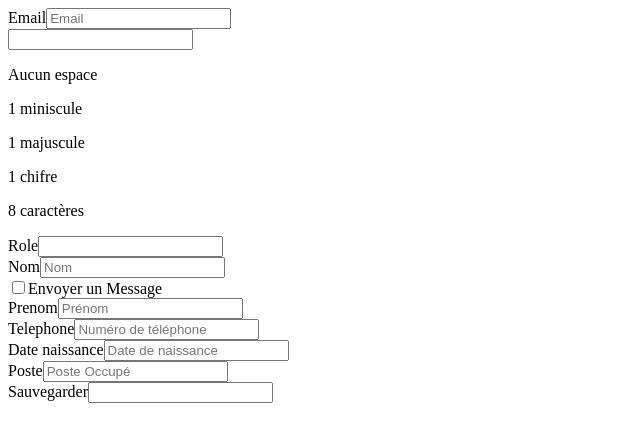
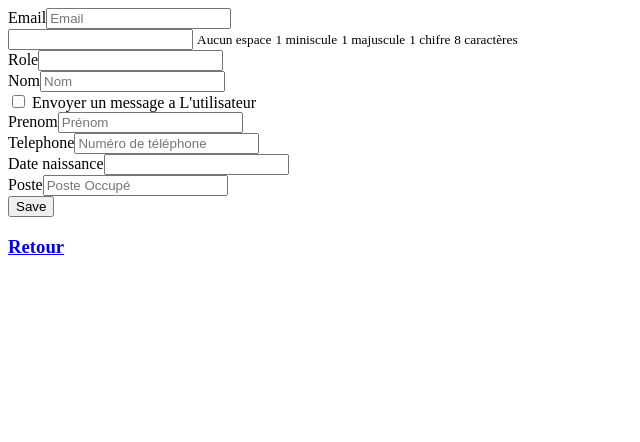
Before and after one commit to haytham-tannouch/Market-Project, a Symfony app: template Projet-Source/templates/dashboard/creationUser.html.twig in a window 1280 px wide. Shown: the top 442 px of the page, without its empty margins (0-640 px from the left). Run offline with Twig, Linux system fonts and the light colour scheme; the template is opened without the code that fills it, so the values that code supplies are empty; form fields are guessed from the names that the template uses; some libraries are stand-ins or nearby versions.

Commit message:
Creation User 90% User Listing 90%

```diff
--- a/Projet-Source/src/Entity/User.php
+++ b/Projet-Source/src/Entity/User.php
@@ -28,7 +28,7 @@ class User implements UserInterface
     /**
      * @ORM\Column(type="string", length=255)
      * @Assert\Regex(
-     *     pattern="/(?=.*\d)(?=.*[a-z])(?=.*[A-Z]).{8,}/i",
+     *     pattern="/(?=.*\d)(?=.*[a-z])(?=.*[A-Z]).{8,}/",
      *     message="Veuillez respectez le format donné"
      * )
      */
@@ -46,6 +46,10 @@ class User implements UserInterface
 
     /**
      * @ORM\Column(type="string", length=255)
+     * @Assert\Type(
+     *     type="numeric",
+     *     message="Le Numéro {{ value }} Est Invalide !"
+     * )
      */
     private $telephone;
 
--- a/Projet-Source/templates/dashboard/creationUser.html.twig
+++ b/Projet-Source/templates/dashboard/creationUser.html.twig
@@ -1,31 +1,37 @@
 {% extends 'base.html.twig' %}
 
-
+{% block title %}Ajouter un Nouvel utilisateur!{% endblock %}
 {% block body %}
     {{ form_start(form) }}
 
     {{ form_row(form.email,  {'attr' : {'placeholder' : "Email"}}) }}
     {{ form_widget(form.password, {'attr' : {'oninput' : "passValidation()"},'id':"psswdId"})}}
     {{ form_errors(form.password) }}
-    <p style="color: black" id="AE">Aucun espace</p>
-    <p style="color: black" id="Min">1 miniscule</p>
-    <p style="color: black" id="Maj">1 majuscule</p>
-    <p style="color: black" id="Chif">1 chifre</p>
-    <p style="color: black" id="Char">8 caractères</p>
+    <small style="color: black" id="AE">Aucun espace</small>
+    <small style="color: black" id="Min">1 miniscule</small>
+    <small style="color: black" id="Maj">1 majuscule</small>
+    <small style="color: black" id="Chif">1 chifre</small>
+    <small style="color: black" id="Char">8 caractères</small>
     {{ form_row(form.role) }}
     {{ form_row(form.nom, {'attr' : {'placeholder' : "Nom"}}) }}
-    <input type="checkbox" name="sendMsg">Envoyer un Message
+    <input type="checkbox" name="message"> Envoyer un  message a L'utilisateur
     {{ form_row(form.prenom, {'attr' : {'placeholder' : "Prénom"}}) }}
     {{ form_row(form.telephone, {'attr' : {'placeholder' : "Numéro de téléphone"}}) }}
-    {{ form_row(form.dateNaissance, {'attr' : {'placeholder' : "Date de naissance"}}) }}
+    {{ form_row(form.dateNaissance) }}
     {{ form_row(form.poste, {'attr' : {'placeholder' : "Poste Occupé"}}) }}
-    {{ form_row(form.Sauvegarder,{'attr' : {'id':"save"}})}}
+    {{ form_row(form.save,{'attr' : {'onsubmit' : "sendEmail"}}) }}
+    <a href="{{ path('dashboard') }}"><h3>Retour</h3></a>
 {% endblock %}
 {% block javascripts %}
     <script>
+        function sendEmail() {
+            if(document.getElementsByName("message").checked)
+            {
+                alert('bravo');
+            }
 
+        }
         function passValidation() {
-
             var password = document.getElementById("psswdId").value;
 
             var AE   = document.getElementById("AE").  valueOf();
@@ -33,28 +39,21 @@
             var Maj  = document.getElementById("Maj"). valueOf();
             var Chif = document.getElementById("Chif").valueOf();
             var Char = document.getElementById("Char").valueOf();
-            var save = document.getElementById("save");
-            let validation=0;
 
-            if (password.match(/\s/)) { AE.style.color = "red";validation--;}
-            else{ AE.style.color = "green";validation++;}
+            if (password.match(/\s/)) { AE.style.color = "red";}
+            else{ AE.style.color = "green";}
 
-            if (password.match(/[A-Z]/)) { Maj.style.color = "green";validation++;}
-            else{ Maj.style.color = "red";validation--;}
+            if (password.match(/[A-Z]/)) { Maj.style.color = "green";}
+            else{ Maj.style.color = "red";}
 
-            if (password.match(/[a-z]/)) { Min.style.color = "green";validation++;}
-            else{Min.style.color = "red";validation--;}
+            if (password.match(/[a-z]/)) { Min.style.color = "green";}
+            else{Min.style.color = "red";}
 
-            if (password.match(/[0-9]/)) {Chif.style.color = "green";validation++;}
-            else{Chif.style.color = "red";validation--;}
+            if (password.match(/[0-9]/)) {Chif.style.color = "green";}
+            else{Chif.style.color = "red";}
 
-            if (password.length<8) {Char.style.color = "red";validation--;}
-            else {Char.style.color = "green";validation++;}
-
-            if(validation>5){
-                save.hidden=false;
-            }
-
+            if (password.length<8) {Char.style.color = "red";}
+            else {Char.style.color = "green";}
 
         }
     </script>
```
Also changed, not shown: Projet-Source/src/Controller/DashboardController.php (+10 -15 lines), Projet-Source/src/Form/UserCreationType.php (+16 -19 lines), Projet-Source/templates/dashboard/index.html.twig (+1 -34 lines).
